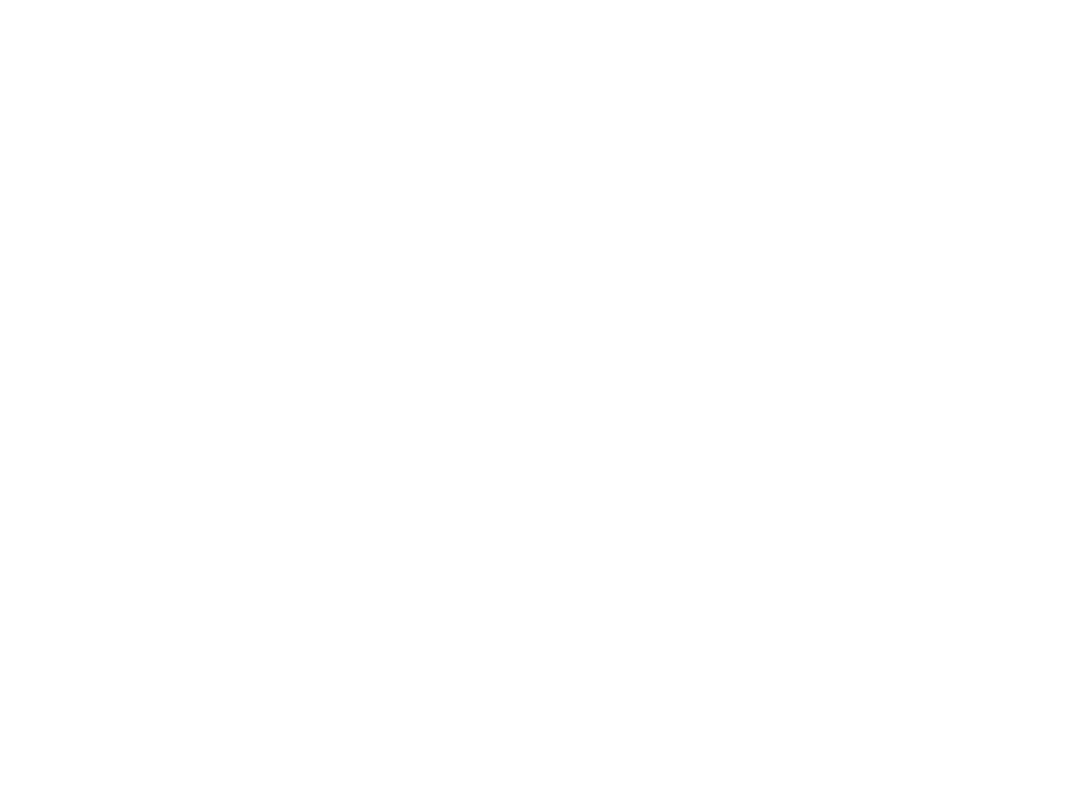
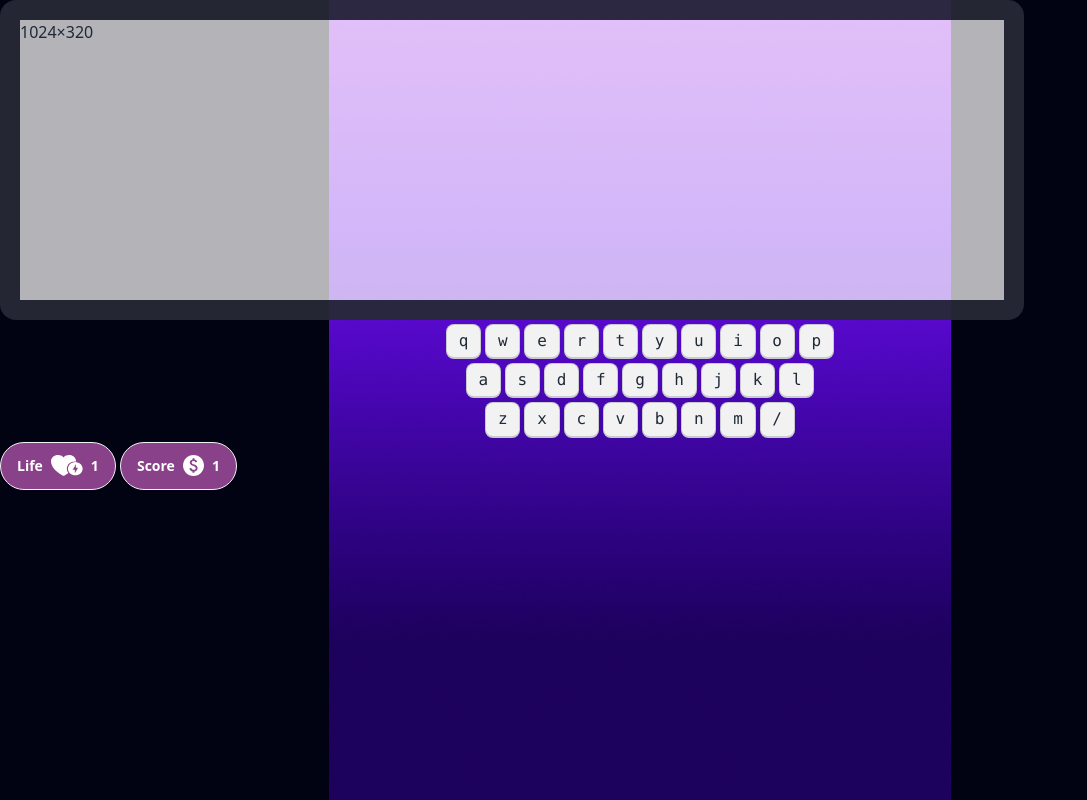
Before and after one commit to zannatulferdous0162/Alphabet-clash-pro, a plain HTML site: page index.html in a window 1280 px wide. Shown: the whole page, without its empty margins (0-1087 px from the left). Drawn offline with nearby package versions, Linux system fonts and the light colour scheme.

Commit message:
add some

```diff
--- a/index.html
+++ b/index.html
@@ -14,8 +14,81 @@
     <link rel="stylesheet" href="styles/style.css">
 </head>
 
-<body>
+<body class="font-poppin">
+    <main class=" bg-[#010313] min-h-screen bg-[url(images/background.png)] bg-no-repeat bg-center data-theme= dark:">
+        <section class="home min-h-screen text-white  flex flex-col justify-center items-center hidden">
+            <div class="flex flex-col  items-center gap-10">
+                <h1 class="text-8xl font-anton uppercase">Alpha Clash Pro</h1>
+                <p>Unleash Your Keyboard Kung Fu : Press “Enter” to Play</p>
+                <button class="btn text-black bg-white">Play Now</button>
+            </div>
 
+        </section>
+        <!-- Playground Start -->
+        <section class="play-ground">
+            <!-- Score -->
+            <div class="artboard artboard-horizontal phone-6 border-[20px] rounded-2xl border-[#010313CC] bg-[#FFFFFFB3]">
+                1024×320
+            </div>
+            <!-- Keyboard -->
+            <div>
+                <div class="flex justify-center gap-1 my-1 w-full">
+                    <kbd class="kbd">q</kbd>
+                    <kbd class="kbd">w</kbd>
+                    <kbd class="kbd">e</kbd>
+                    <kbd class="kbd">r</kbd>
+                    <kbd class="kbd">t</kbd>
+                    <kbd class="kbd">y</kbd>
+                    <kbd class="kbd">u</kbd>
+                    <kbd class="kbd">i</kbd>
+                    <kbd class="kbd">o</kbd>
+                    <kbd class="kbd">p</kbd>
+                  </div>
+                  <div class="flex justify-center gap-1 my-1 w-full">
+                    <kbd class="kbd">a</kbd>
+                    <kbd class="kbd">s</kbd>
+                    <kbd class="kbd">d</kbd>
+                    <kbd class="kbd">f</kbd>
+                    <kbd class="kbd">g</kbd>
+                    <kbd class="kbd">h</kbd>
+                    <kbd class="kbd">j</kbd>
+                    <kbd class="kbd">k</kbd>
+                    <kbd class="kbd">l</kbd>
+                  </div>
+                  <div class="flex justify-center gap-1 my-1 w-full">
+                    <kbd class="kbd">z</kbd>
+                    <kbd class="kbd">x</kbd>
+                    <kbd class="kbd">c</kbd>
+                    <kbd class="kbd">v</kbd>
+                    <kbd class="kbd">b</kbd>
+                    <kbd class="kbd">n</kbd>
+                    <kbd class="kbd">m</kbd>
+                    <kbd class="kbd">/</kbd>
+                  </div>
+            </div>
+            <!--  -->
+            <!-- LIFE score Start -->
+            <div>
+                <button class="btn bg-[#894189] text-white rounded-full px-4">
+                    Life
+                    <img src="images/heart.svg" alt="" srcset="">
+                    <span>1</span>
+                  </button>
+                <button class="btn bg-[#894189] text-white rounded-full px-4">
+                    Score
+                    <img src="images/dollar.svg" alt="" srcset="">
+                    <span>1</span>
+                  </button>
+            </div>
+        </section>
+        <!-- Playground End -->
+
+        <section class="score">
+
+
+
+        </section>
+    </main>
 </body>
 
 </html>
--- a/styles/style.css
+++ b/styles/style.css
@@ -1,7 +1,16 @@
 /*  */
 @import url('https://fonts.googleapis.com/css2?family=Poppins:ital,wght@0,100;0,200;0,300;0,400;0,500;0,600;0,700;0,800;0,900;1,100;1,200;1,300;1,400;1,500;1,600;1,700;1,800;1,900&display=swap');
+
+/* anton font */
+
+@import url('https://fonts.googleapis.com/css2?family=Anton&display=swap');
+
 
 
 .font-poppins{
     font-family: "Poppins", sans-serif;
 }
+
+.font-anton{
+    font-family: "Anton", sans-serif;
+}
```
Also changed, not shown: images/dollar.svg (added), images/heart.svg (added).
